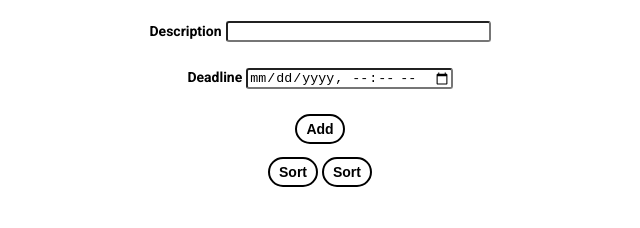
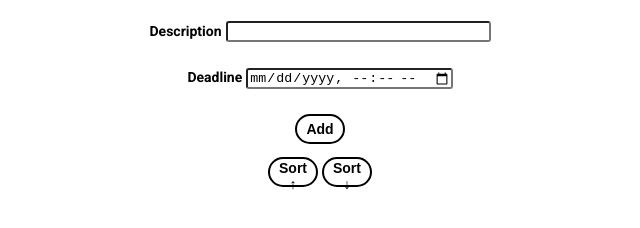
Before and after one commit to EvelinaSemezyte/To-Do, a plain HTML site: page index.html in a window 1280 px wide. Shown: the full height of the page, 320-960 px from the left. Drawn offline with Linux system fonts and the light colour scheme.

Commit message:
Add files via upload

```diff
--- a/index.html
+++ b/index.html
@@ -25,8 +25,8 @@
     </div>
   </form>
   <div class="">
-    <button type="submit" name="button" onclick="sortdid()">Sort</button>
-    <button type="submit" name="button" onclick="sortmaz()">Sort</button>
+    <button type="submit" name="button" onclick="sortdid()">Sort &#8593</button>
+    <button type="submit" name="button" onclick="sortmaz()">Sort &#8595;</button>
   </div>
 
 
```
